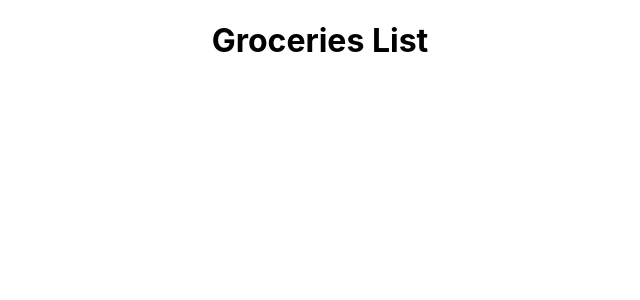
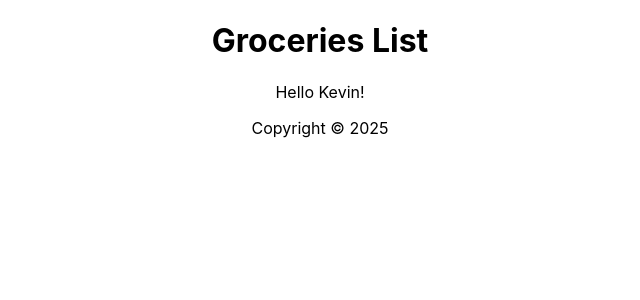
Before and after one commit to deddecco/learningReact, a React (Create React App) app in the folder 01tut/: page / in a window 1280 px wide. Shown: the top 300 px of the page, without its empty margins (320-960 px from the left). Built offline with nearby package versions, Linux system fonts and the light colour scheme.

Commit message:
basic functional components

```diff
--- a/01tut/src/App.js
+++ b/01tut/src/App.js
@@ -1,18 +1,17 @@
-import logo from './logo.svg';
+                                                                    /*import logo from './logo.svg';*/
 import './App.css';
 import Header from './Header';
+import Content from './Content';
+import Footer from './Footer';
 
 function App() {
 /*const name = "Andre";*/
 
-const handleNameChange = () =>{
-const names = ['Bob', 'Kevin', 'Andre'];
-const int = Math.floor(Math.random() * 3);
-return names[int];
-}
   return (
     <div className="App">
       <Header/>
+      <Content/>
+      <Footer/>
     </div>
   );
 }
--- /dev/null
+++ b/01tut/src/Content.js
@@ -0,0 +1,17 @@
+const Content = ()=>{
+
+const handleNameChange = () =>{
+const names = ['Bob', 'Kevin', 'Andre'];
+const int = Math.floor(Math.random() * 3);
+return names[int];
+}
+
+return(
+<main>
+<p>Hello {handleNameChange()}!</p>
+</main>
+)
+
+}
+
+export default Content;
--- /dev/null
+++ b/01tut/src/Footer.js
@@ -0,0 +1,11 @@
+const Footer = () => {
+    const today = new Date();
+
+    return (
+        <footer>
+            <p>Copyright &copy; {today.getFullYear()}</p>
+        </footer>
+    )
+}
+
+export default Footer
```
